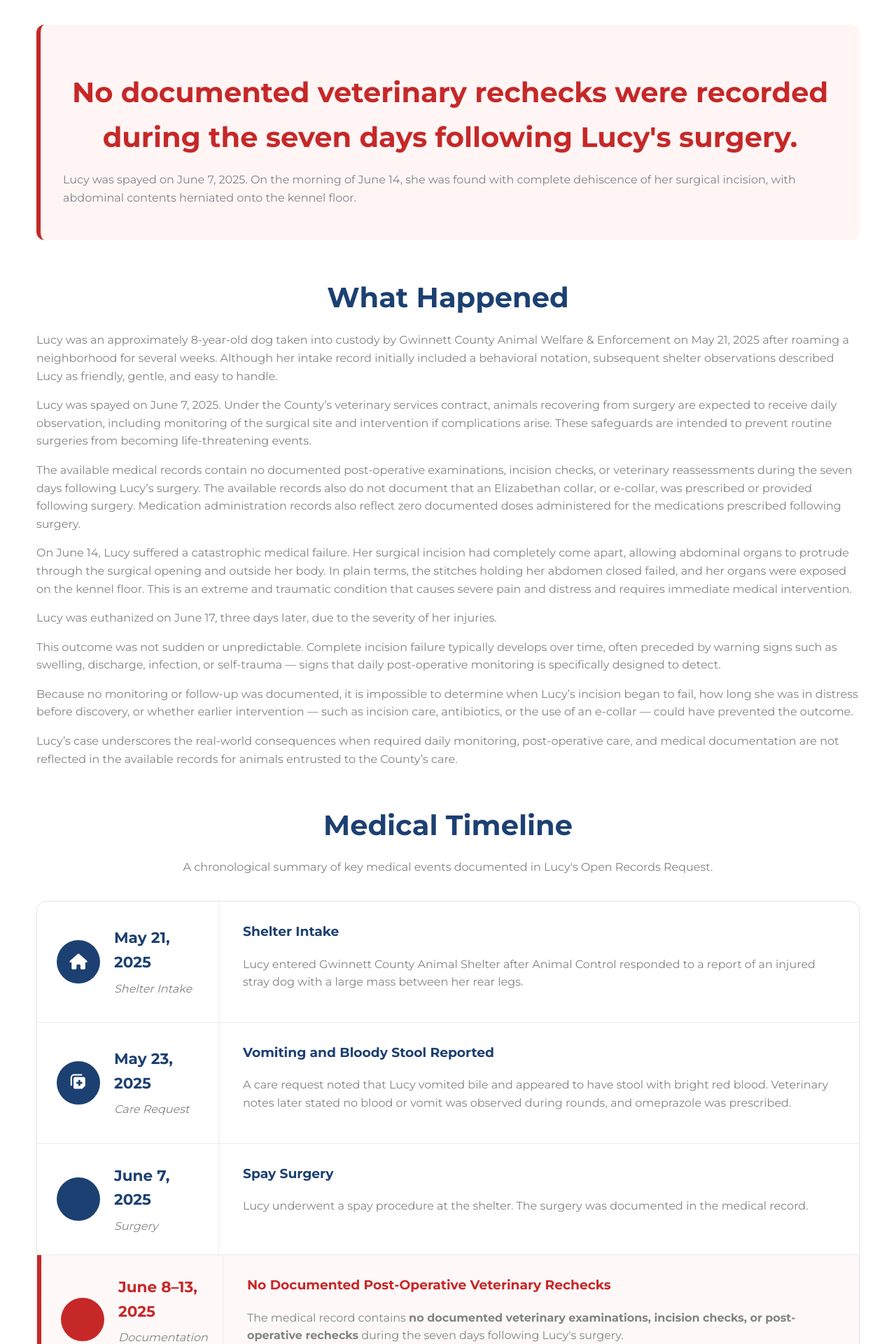
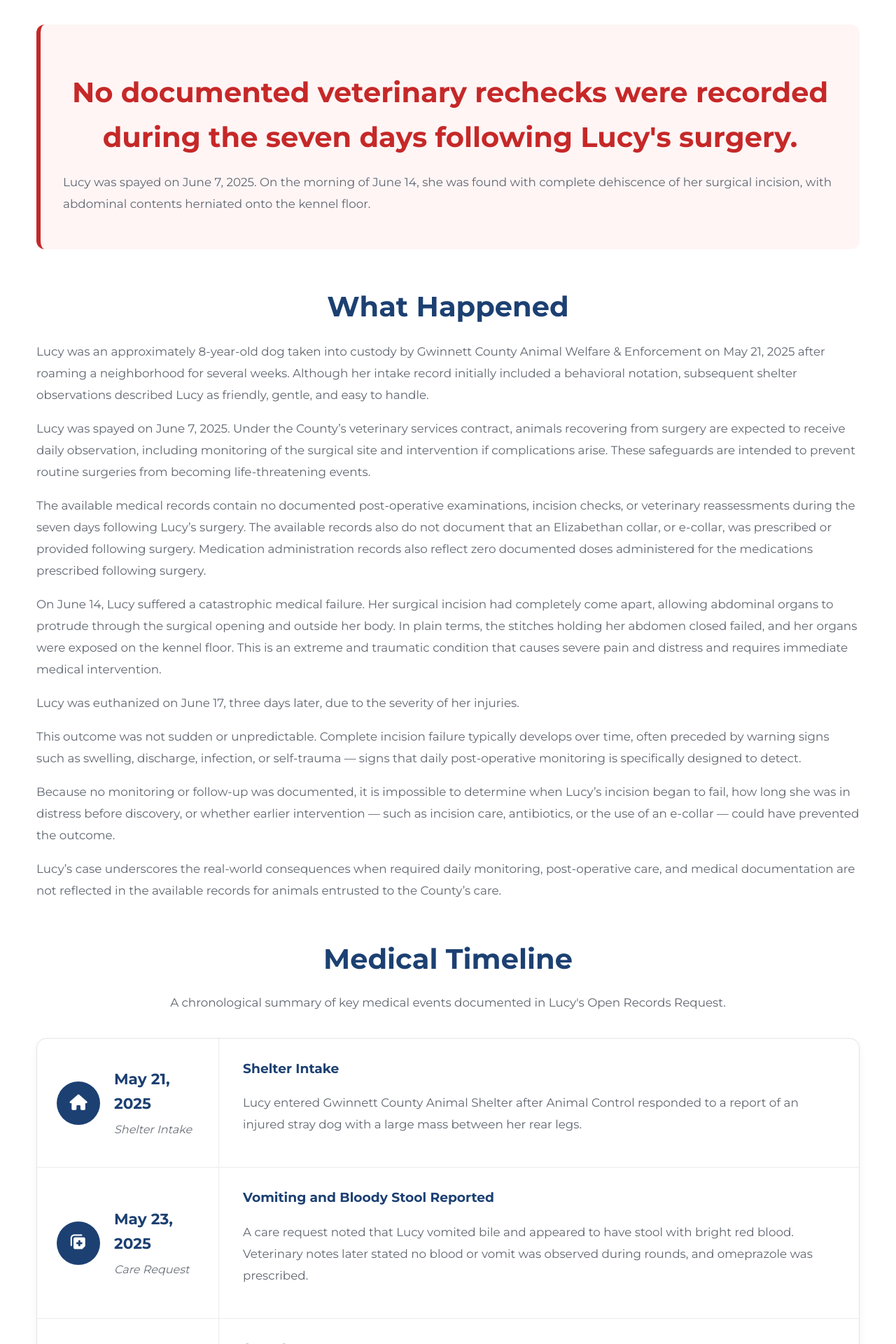
Before and after one commit to whitleybacon/gwinnett-animal-advocacy-alliance, a Jekyll site: the page built from issues/medical-care/lucy.html, in a window 1280 px wide. Shown: the part 749-2669 px from the top of the page at 70% size. Built offline with Jekyll 4.4.1, drawn with Linux system fonts in a browser that asks for light colours.

Commit message:
Update default.html

```diff
--- a/_layouts/default.html
+++ b/_layouts/default.html
@@ -13,7 +13,7 @@
 
     <style>
         :root {
-            --primary: #818385;
+            --primary: #5F6670;
             --accent: #1C4072;
             --light: #2E8DCC;
             --white: #ffffff;
@@ -442,6 +442,11 @@
             color: var(--accent);
             font-size: 2.5rem;
             margin-bottom: 15px;
+        }
+
+        .home-section p {
+            font-size: 1.05rem;
+            line-height: 1.85;
         }
 
         .section-intro {
@@ -965,7 +970,7 @@
         .timeline-date span{
             display:block;
             margin-top:8px;
-            color:#818385;
+            color:#6A7078;
             font-style:italic;
         }
 
```
